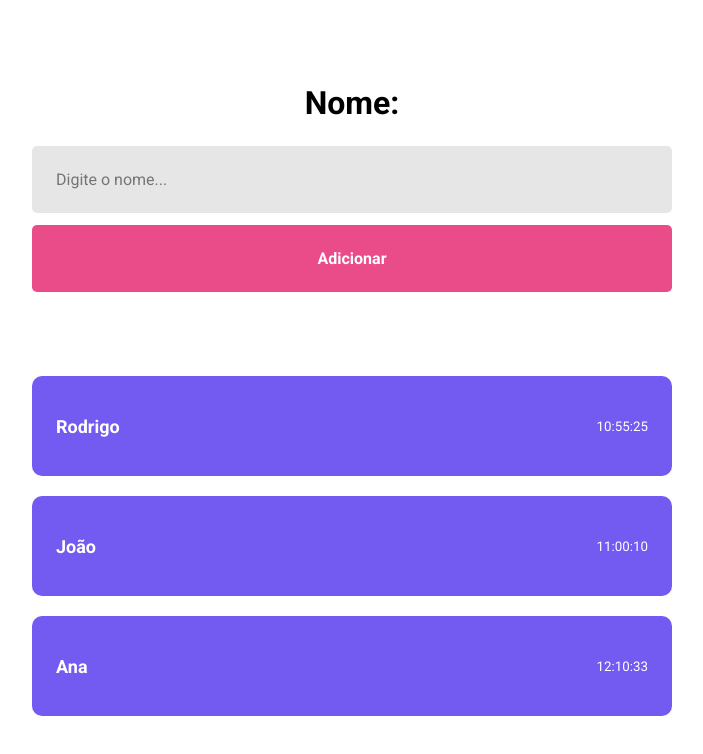
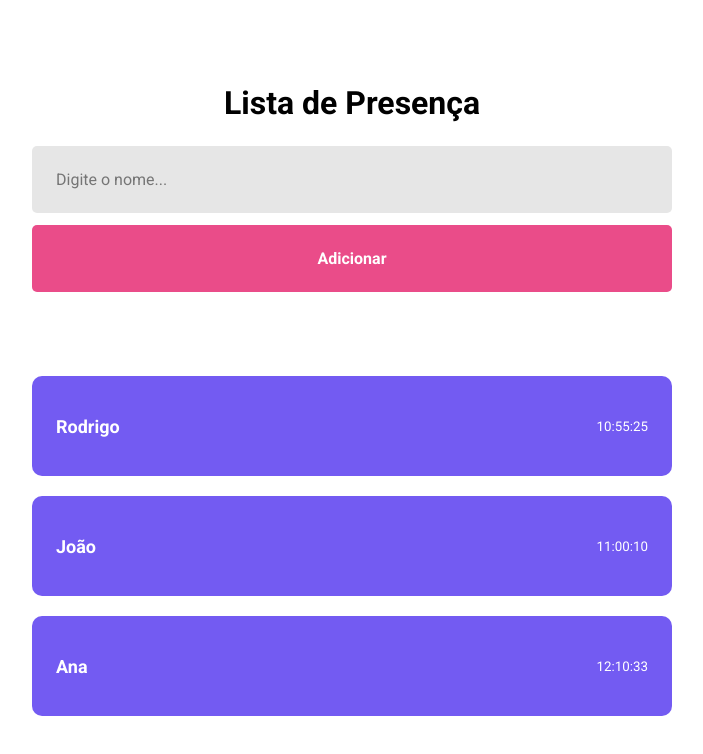
Before and after one commit to mairess/fundamentos-do-reactjs, a React (Vite) app in the folder reactapp/: page / in a window 1280 px wide. Shown: the top 754 px of the page, without its empty margins (288-991 px from the left). Built offline with nearby package versions, Linux system fonts and the light colour scheme.

Commit message:
add Lista de Presença

```diff
--- a/reactapp/src/pages/Home/index.jsx
+++ b/reactapp/src/pages/Home/index.jsx
@@ -7,7 +7,7 @@ export function Home() {
 
   return (
     <div className='container'>
-      <h1>Nome: {studentName} </h1>
+      <h1>Lista de Presença</h1>
 
       <input
         type="text"
```
